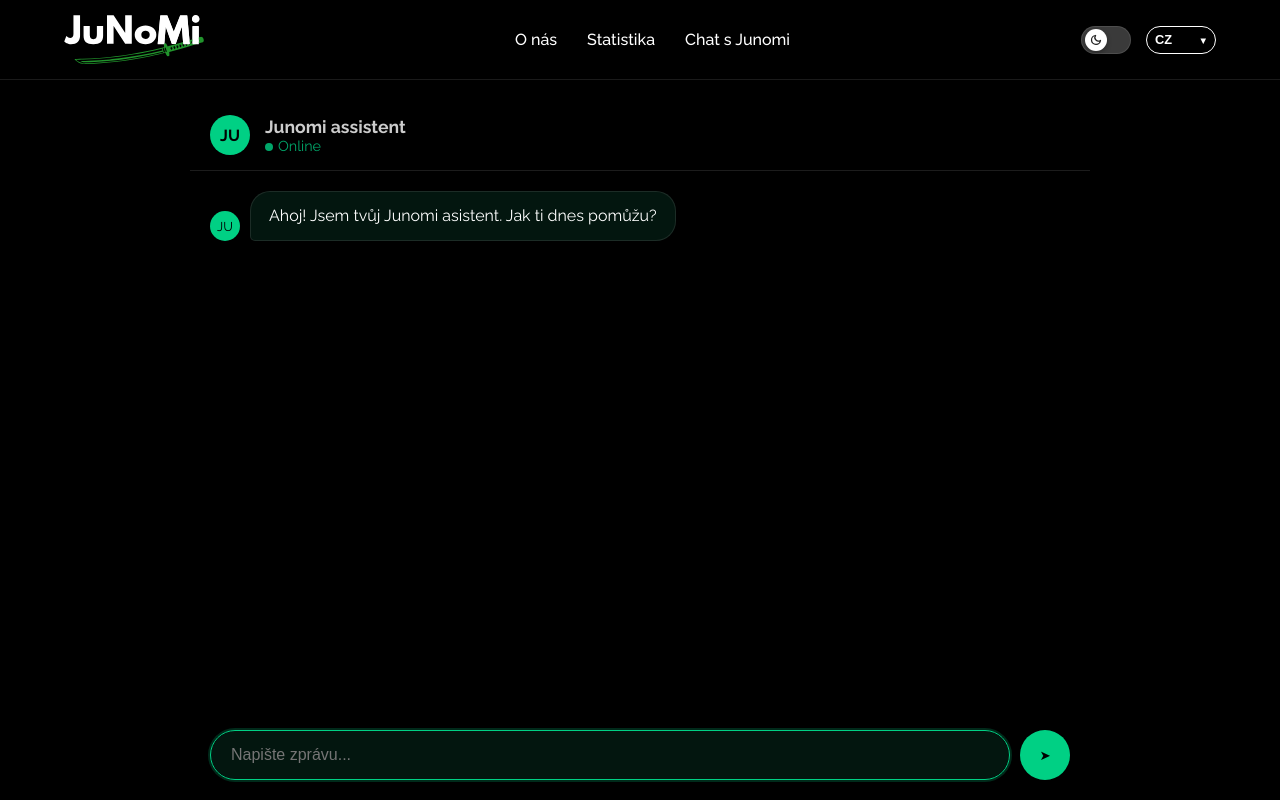
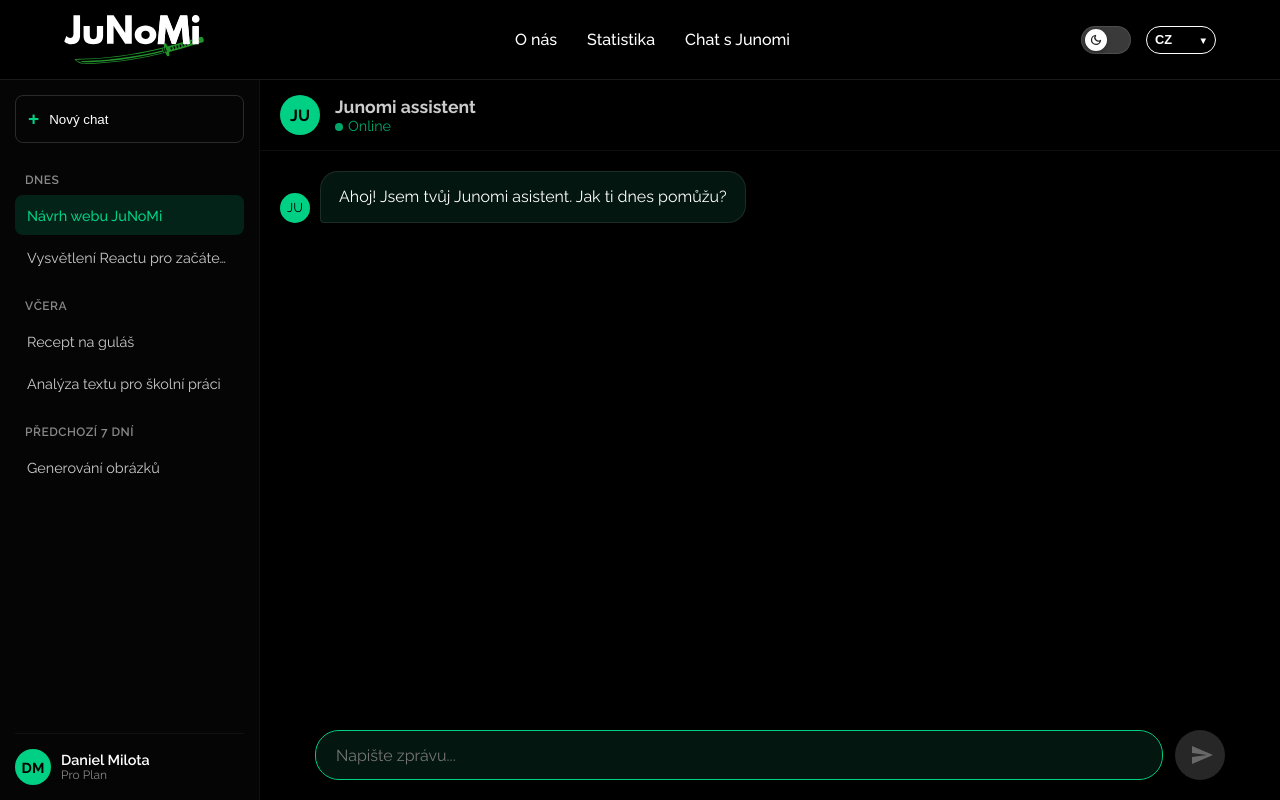
Before and after one commit to Trif-ling/RPR_AI_WEB, a React (Create React App) app in the folder client/: page /chat in a window 1280 px wide. Built offline with nearby package versions, Linux system fonts and the light colour scheme.

Commit message:
Update chatbot

```diff
--- a/client/src/components/ChatPage.css
+++ b/client/src/components/ChatPage.css
@@ -1,34 +1,224 @@
 /* src/components/ChatPage.css */
 
-/* Hlavní kontejner chatu */
+/* === ROZLOŽENÍ STRÁNKY (GRID) === */
+.app-layout {
+  display: grid;
+  /* Levý sloupec (sidebar) 260px, Pravý (chat) zbytek */
+  grid-template-columns: 260px 1fr;
+  height: 100vh;
+  width: 100vw;
+  background-color: var(--bg-color);
+  padding-top: 80px; /* Místo pro Navbar nahoře */
+  box-sizing: border-box;
+  overflow: hidden; /* Zabrání scrollování celé stránky */
+}
+
+/* === SIDEBAR (LEVÝ PANEL) === */
+.sidebar {
+  background-color: #050505; /* Tmavé pozadí sidebaru */
+  border-right: 1px solid rgba(128, 128, 128, 0.1);
+  display: flex;
+  flex-direction: column;
+  padding: 15px;
+  gap: 10px;
+  height: 100%;
+  overflow-y: auto;
+}
+
+/* Tlačítko Nový chat */
+.new-chat-btn {
+  background-color: transparent;
+  border: 1px solid rgba(128, 128, 128, 0.3);
+  color: var(--text-color);
+  padding: 12px;
+  border-radius: 8px;
+  cursor: pointer;
+  text-align: left;
+  display: flex;
+  align-items: center;
+  gap: 10px;
+  transition: all 0.2s;
+  flex-shrink: 0;
+}
+
+.new-chat-btn:hover {
+  background-color: rgba(255, 255, 255, 0.05);
+  border-color: var(--accent-color);
+}
+
+.new-chat-btn span {
+  font-size: 1.2rem;
+  font-weight: bold;
+  color: var(--accent-color);
+}
+
+/* Seznam historie */
+.history-list {
+  flex: 1;
+  overflow-y: auto;
+  display: flex;
+  flex-direction: column;
+}
+
+/* Skupiny (Dnes, Včera...) */
+.history-group {
+  font-size: 0.75rem;
+  color: #888;
+  margin: 20px 0 8px 10px;
+  font-weight: 600;
+  text-transform: uppercase;
+  letter-spacing: 0.5px;
+}
+
+/* Položka historie (řádek) */
+.history-item {
+  position: relative;
+  display: flex;
+  align-items: center;
+  justify-content: space-between;
+  padding: 10px 12px;
+  margin-bottom: 2px;
+  border-radius: 8px;
+  cursor: pointer;
+  color: #ccc;
+  font-size: 0.9rem;
+  transition: background-color 0.2s, color 0.2s;
+  height: 40px;
+}
+
+/* Název chatu - oříznutí */
+.history-title {
+  white-space: nowrap;
+  overflow: hidden;
+  text-overflow: ellipsis;
+  flex: 1;
+  margin-right: 5px;
+}
+
+.history-item:hover {
+  background-color: rgba(255, 255, 255, 0.08);
+  color: #fff;
+}
+
+/* Aktivní položka */
+.history-item.active {
+  background-color: rgba(0, 208, 132, 0.15);
+  color: #00d084;
+  font-weight: 500;
+}
+
+/* Akční tlačítka (skrytá, zobrazí se na hover) */
+.history-actions {
+  display: none;
+  align-items: center;
+  gap: 2px;
+  background: linear-gradient(to right, transparent, #050505 20%);
+  padding-left: 8px;
+}
+
+.history-item:hover .history-actions {
+  display: flex;
+  background-color: #1a1a1a; /* Musí ladit s pozadím hoveru */
+}
+
+.history-item.active:hover .history-actions {
+  background-color: #0d261e; /* Musí ladit s aktivním pozadím */
+}
+
+.history-actions button {
+  background: none;
+  border: none;
+  cursor: pointer;
+  font-size: 1rem;
+  color: #888;
+  padding: 4px;
+  opacity: 0.7;
+  transition: opacity 0.2s, color 0.2s;
+}
+
+.history-actions button:hover {
+  opacity: 1;
+  color: #fff;
+}
+
+.history-actions button[title="Smazat"]:hover {
+  color: #ff4d4d;
+}
+
+/* Patička profilu */
+.sidebar-footer {
+  border-top: 1px solid rgba(128, 128, 128, 0.1);
+  padding-top: 15px;
+  margin-top: auto;
+  flex-shrink: 0;
+}
+
+.user-profile {
+  display: flex;
+  align-items: center;
+  gap: 10px;
+  color: #fff;
+  font-size: 0.9rem;
+}
+
+.avatar-small {
+  width: 36px; height: 36px;
+  background-color: var(--accent-color);
+  color: #000;
+  border-radius: 50%;
+  display: flex; align-items: center; justify-content: center;
+  font-weight: bold;
+  font-size: 0.9rem;
+  flex-shrink: 0;
+}
+
+.user-info {
+  display: flex;
+  flex-direction: column;
+  line-height: 1.2;
+  overflow: hidden;
+}
+
+.user-name {
+  font-size: 0.9rem;
+  font-weight: 600;
+  white-space: nowrap;
+}
+
+.user-status {
+  font-size: 0.75rem;
+  color: #888;
+}
+
+/* === HLAVNÍ ČÁST (CHAT) === */
+.chat-main {
+  position: relative;
+  height: 100%;
+  width: 100%;
+  display: flex;
+  flex-direction: column;
+  background-color: transparent;
+}
+
+/* Kontejner chatu */
 .chat-container {
   display: flex;
   flex-direction: column;
-
-  /* ZMĚNA: Výška na celou obrazovku viewportu */
-  height: 100vh;
-
-  /* ZMĚNA: Přidán padding-top, aby obsah nezačínal pod Navbarem (80px + 20px mezera) */
-  padding-top: 100px;
-
-  /* ZMĚNA: Důležité, aby se padding započítal do výšky 100vh a stránka neujela */
+  height: 100%;
+  width: 100%;
+  max-width: 1100px; /* Šířka obsahu chatu */
+  margin: 0 auto;
+  padding: 0;
   box-sizing: border-box;
-
-  max-width: 900px;
-  margin: 0 auto;
-  position: relative;
-  background-color: transparent;
 }
 
-/* --- HLAVIČKA CHATU (Volitelné, pokud ji tam máš, jinak můžeš skrýt) --- */
+/* Hlavička chatu */
 .chat-header {
   padding: 15px 20px;
-  border-bottom: 1px solid rgba(139, 139, 139, 0.2);
+  border-bottom: 1px solid rgba(139, 139, 139, 0.1);
   display: flex;
   align-items: center;
   gap: 15px;
-  background-color: transparent;
-  /* Aby hlavička neujela při scrollování zpráv, můžeš ji nechat součástí flex flow */
   flex-shrink: 0;
 }
 
@@ -40,46 +230,28 @@
   font-weight: bold; color: #000;
 }
 
-.chat-info h3 {
-  margin: 0; font-size: 1.1rem; color: var(--text-color);
-}
+.chat-info h3 { margin: 0; font-size: 1.1rem; color: var(--text-color); }
+.chat-info { color: var(--text-color); font-size: 0.9rem; opacity: 0.8; }
+.status-dot { display: inline-block; width: 8px; height: 8px; background-color: #00d084; border-radius: 50%; margin-right: 5px; }
 
-.status-dot {
-  display: inline-block; width: 8px; height: 8px;
-  background-color: #00d084; border-radius: 50%; margin-right: 5px;
-}
-
-.chat-info {
-  color: var(--text-color); font-size: 0.9rem; opacity: 0.8;
-}
-
-/* --- OBLAST ZPRÁV --- */
+/* Zprávy */
 .messages-area {
-  flex: 1; /* Zabere veškeré volné místo mezi hlavičkou a inputem */
-  overflow-y: auto; /* Scrollování pouze v této oblasti */
+  flex: 1;
+  overflow-y: auto;
   padding: 20px;
   display: flex;
   flex-direction: column;
-  gap: 15px;
-
-  /* Jemný scrollbar pro tuto oblast */
+  gap: 20px;
   scrollbar-width: thin;
-  scrollbar-color: var(--accent-color) transparent;
 }
 
-/* Řádek zprávy */
 .message-row {
   display: flex; align-items: flex-end; gap: 10px;
-  max-width: 80%; /* Zvětšeno na 80% pro lepší využití místa */
+  max-width: 75%;
 }
 
-.user-row {
-  align-self: flex-end; flex-direction: row-reverse;
-}
-
-.bot-row {
-  align-self: flex-start;
-}
+.user-row { align-self: flex-end; flex-direction: row-reverse; }
+.bot-row { align-self: flex-start; }
 
 .msg-avatar {
   width: 30px; height: 30px;
@@ -89,116 +261,94 @@
   color: #000; flex-shrink: 0;
 }
 
-/* Bubliny */
 .message-bubble {
   padding: 12px 18px;
-  border-radius: 20px;
+  border-radius: 18px;
   font-size: 1rem;
-  line-height: 1.5;
+  line-height: 1.6;
   position: relative;
   word-wrap: break-word;
   box-shadow: 0 2px 5px rgba(0,0,0,0.05);
 }
 
-/* Bublina Bota */
 .bot-bubble {
   background-color: var(--box-bg);
   color: var(--text-color);
   border: 1px solid rgba(128, 128, 128, 0.2);
-  border-bottom-left-radius: 5px;
+  border-bottom-left-radius: 4px;
 }
 
-/* Bublina Uživatele */
 .user-bubble {
   background-color: var(--accent-color);
   color: #000;
   font-weight: 500;
-  border-bottom-right-radius: 5px;
+  border-bottom-right-radius: 4px;
 }
 
-/* Ztenčení písma uživatele pouze ve světlém režimu (tvůj předchozí požadavek) */
-body.light-mode .user-bubble {
-  font-weight: 400;
-}
-
-/* --- VSTUPNÍ POLE (INPUT) --- */
+/* Vstupní oblast */
 .input-area {
   padding: 20px;
   display: flex;
-  gap: 10px;
-  background-color: transparent;
-  flex-shrink: 0; /* Input se nesmí zmenšovat */
+  gap: 12px;
+  flex-shrink: 0;
+  align-items: flex-end;
+  width: 100%;
+  max-width: 950px;
+  margin: 0 auto;
 }
 
-.input-area input {
+.input-area textarea {
   flex: 1;
-  padding: 15px 20px;
-  border-radius: 30px;
+  padding: 14px 20px;
+  border-radius: 24px;
   border: 1px solid rgba(128, 128, 128, 0.3);
   background-color: var(--box-bg);
   color: var(--text-color);
   font-size: 1rem;
+  font-family: inherit;
+  line-height: 1.4;
   outline: none;
-  transition: border-color 0.3s, box-shadow 0.3s;
+  resize: none;
+  max-height: 150px;
+  overflow-y: auto;
 }
 
-.input-area input:focus {
+.input-area textarea:focus {
   border-color: var(--accent-color);
-  box-shadow: 0 0 0 2px rgba(0, 208, 132, 0.2);
 }
 
 .send-btn {
   width: 50px; height: 50px;
-  border-radius: 50%; border: none;
+  border-radius: 50%;
+  border: none;
   background-color: var(--accent-color);
-  color: #000; cursor: pointer;
+  color: #000;
+  cursor: pointer;
   display: flex; align-items: center; justify-content: center;
+  flex-shrink: 0;
   transition: transform 0.2s;
-  flex-shrink: 0;
 }
 
-.send-btn:hover {
-  transform: scale(1.1);
+.send-btn:hover:not(:disabled) { transform: scale(1.1); background-color: #00a368; }
+.send-btn:disabled { background-color: rgba(128,128,128,0.3); cursor: not-allowed; }
+.send-btn svg { fill: #000; margin-left: 3px; }
+.send-btn:disabled svg { fill: rgba(255,255,255,0.3); }
+
+/* Mobilní zobrazení - skrytí sidebaru */
+@media (max-width: 768px) {
+  .app-layout {
+    grid-template-columns: 1fr;
+  }
+  .sidebar { display: none; }
+  .chat-container { max-width: 100%; }
+  .message-row { max-width: 90%; }
+  .input-area { padding: 10px; }
 }
 
-/* --- RESPONZIVITA NA MOBILU --- */
-@media (max-width: 768px) {
-  .chat-container {
-    /* Na mobilu trochu zmenšíme horní odsazení, pokud je navbar menší,
-       ale 90px je jistota proti klipování */
-    padding-top: 100px;
-    width: 100%;
-    max-width: 100%;
-  }
-
-  .message-row {
-    max-width: 90%; /* Na mobilu bubliny širší */
-  }
-
-  .input-area {
-    padding: 15px 10px; /* Menší padding kolem inputu */
-  }
-
-  .input-area input {
-    font-size: 16px; /* Prevence zoomování na iOS */
-  }
-}
-
-/* --- Markdown Styly --- */
-.bot-bubble p { margin: 5px 0; }
+/* Markdown styly */
+.bot-bubble p { margin: 8px 0; }
 .bot-bubble p:first-child { margin-top: 0; }
 .bot-bubble p:last-child { margin-bottom: 0; }
+.bot-bubble pre { background: #111; padding: 10px; border-radius: 6px; overflow-x: auto; margin: 10px 0; }
+.bot-bubble code { background: rgba(0,0,0,0.3); padding: 2px 4px; border-radius: 4px; font-family: monospace; }
 .bot-bubble ul, .bot-bubble ol { margin: 5px 0; padding-left: 20px; }
-.bot-bubble li { margin-bottom: 2px; }
-.bot-bubble strong { font-weight: bold; color: inherit; }
-.bot-bubble code {
-  background-color: rgba(0,0,0,0.1);
-  padding: 2px 4px; border-radius: 4px;
-  font-family: monospace; font-size: 0.9em;
-}
-.bot-bubble pre {
-  background-color: #2d2d2d; color: #fff;
-  padding: 10px; border-radius: 5px;
-  overflow-x: auto; margin: 10px 0;
-}
-.bot-bubble pre code { background-color: transparent; color: inherit; padding: 0; }
--- a/client/src/components/ChatPage.js
+++ b/client/src/components/ChatPage.js
@@ -6,25 +6,26 @@
 
 const BACKEND_URL = "https://monkfish-app-grkr8.ondigitalocean.app/rpr-ai-web-server";
 
-function ChatPage({ text }) { // Přijímáme 'text' (překlady) jako prop
+function ChatPage({ text }) {
 
-  // Inicializace s prázdným textem nebo defaultním,
-  // ale hned ho přepíšeme v useEffect podle jazyka
+  // --- STAVOVÉ PROMĚNNÉ ---
   const [messages, setMessages] = useState([
     { id: 1, sender: 'bot', text: text?.chat_welcome || "..." },
   ]);
 
   const [inputValue, setInputValue] = useState("");
   const [isTyping, setIsTyping] = useState(false);
+
+  // Reference
   const messagesEndRef = useRef(null);
+  const inputRef = useRef(null);
 
-  // EFEKT: Aktualizace první zprávy při změně jazyka
+  // --- EFEKTY ---
+
+  // Aktualizace uvítací zprávy při změně jazyka
   useEffect(() => {
     setMessages(prevMessages => {
-      // Vytvoříme kopii zpráv
       const newMessages = [...prevMessages];
-      // Najdeme první zprávu (která je od bota a je to uvítání)
-      // Předpokládáme, že první zpráva s ID 1 je vždy uvítací
       const welcomeMsgIndex = newMessages.findIndex(msg => msg.id === 1);
 
       if (welcomeMsgIndex !== -1) {
@@ -35,11 +36,9 @@
       }
       return newMessages;
     });
-  }, [text]); // Spustí se vždy, když se změní objekt 'text' (při změně jazyka)
+  }, [text]);
 
-
-  // --- Utility funkce ---
-
+  // Scroll dolů při nové zprávě
   const scrollToBottom = () => {
     messagesEndRef.current?.scrollIntoView({ behavior: "smooth" });
   };
@@ -47,6 +46,31 @@
   useEffect(() => {
     scrollToBottom();
   }, [messages]);
+
+  // Vrácení fokusu do inputu po odeslání
+  useEffect(() => {
+    if (!isTyping) {
+      setTimeout(() => {
+        inputRef.current?.focus();
+      }, 10);
+    }
+  }, [isTyping]);
+
+  // Automatická výška textarea
+  const adjustTextareaHeight = () => {
+    const textarea = inputRef.current;
+    if (textarea) {
+      textarea.style.height = 'auto';
+      textarea.style.height = `${Math.min(textarea.scrollHeight, 150)}px`;
+    }
+  };
+
+  useEffect(() => {
+    adjustTextareaHeight();
+  }, [inputValue]);
+
+
+  // --- POMOCNÉ FUNKCE ---
 
   const prepareHistory = (currentMessages) => {
     return currentMessages.map(msg => ({
@@ -64,22 +88,24 @@
     return <div dangerouslySetInnerHTML={{ __html: cleanHtml }} />;
   };
 
-  // --- Hlavní funkce Odeslání Zprávy ---
+  // --- ODESLÁNÍ ZPRÁVY ---
 
   const handleSend = async (e) => {
-    e.preventDefault();
+    if (e) e.preventDefault();
     if (!inputValue.trim() || isTyping) return;
 
     const userText = inputValue;
     setInputValue("");
     setIsTyping(true);
 
+    if (inputRef.current) inputRef.current.style.height = 'auto';
+
     // 1. Přidat zprávu uživatele
     const newUserMsg = { id: Date.now(), sender: 'user', text: userText };
     const historyToSend = [...messages, newUserMsg];
     setMessages(historyToSend);
 
-    // 2. Přidat prázdnou bublinu pro bota
+    // 2. Přidat placeholder pro bota
     const botMsgId = Date.now() + 1;
     const initialBotMsg = { id: botMsgId, sender: 'bot', text: "" };
     setMessages(prev => [...prev, initialBotMsg]);
@@ -87,7 +113,6 @@
     let fullResponse = "";
 
     try {
-      // 3. Volání backendu
       const response = await fetch(`${BACKEND_URL}/chat`, {
         method: 'POST',
         headers: { 'Content-Type': 'application/json' },
@@ -96,76 +121,108 @@
         })
       });
 
-      // === OPRAVA CHYBY "Body has already been consumed" ===
       if (!response.ok) {
         let errorMsg = `Chyba ${response.status}`;
-
-        // DŮLEŽITÉ: Vytvoříme kopii odpovědi.
-        // Můžeme tak zkusit přečíst JSON a když to selže, přečteme text z kopie.
         const responseClone = response.clone();
-
         try {
-            const errorData = await response.json(); // První pokus (spotřebuje originál)
-            if (errorData && errorData.error) {
-                errorMsg = errorData.error;
+            const errorData = await response.json();
+            if (errorData && errorData.error) errorMsg = errorData.error;
+        } catch (jsonError) {
+            const textError = await responseClone.text();
+            if (textError) errorMsg = textError;
         }
-        } catch (jsonError) {
-            // Druhý pokus (spotřebuje kopii - to je bezpečné)
-            const textError = await responseClone.text();
-            if (textError) {
-                errorMsg = textError;
-            }
+        throw new Error(errorMsg);
       }
 
-        // Vyhodíme chybu, aby ji chytil blok catch níže
-        throw new Error(errorMsg);
-      }
-      // ====================================================
-
-      // 4. Čtení streamu
       const reader = response.body.getReader();
       const decoder = new TextDecoder();
 
       while (true) {
         const { done, value } = await reader.read();
         if (done) break;
-
         const chunk = decoder.decode(value, { stream: true });
         fullResponse += chunk;
-
-        setMessages(prev =>
-          prev.map(msg =>
-            msg.id === botMsgId ? { ...msg, text: fullResponse } : msg
-          )
-        );
+        setMessages(prev => prev.map(msg => msg.id === botMsgId ? { ...msg, text: fullResponse } : msg));
         scrollToBottom();
       }
-
-      // Finální uložení
-      setMessages(prev =>
-        prev.map(msg =>
-          msg.id === botMsgId ? { ...msg, text: fullResponse } : msg
-        )
-      );
+      setMessages(prev => prev.map(msg => msg.id === botMsgId ? { ...msg, text: fullResponse } : msg));
 
     } catch (error) {
-      console.error("Chyba při komunikaci s API:", error);
-      // Zobrazení chyby v bublině
-      setMessages(prev =>
-        prev.map(msg =>
-          msg.id === botMsgId ? { ...msg,
-            text: `⚠️ ${error.message}`
-          } : msg
-        )
-      );
+      console.error("Chyba API:", error);
+      setMessages(prev => prev.map(msg => msg.id === botMsgId ? { ...msg, text: `⚠️ ${error.message}` } : msg));
       scrollToBottom();
     } finally {
       setIsTyping(false);
     }
   };
 
+  const handleKeyDown = (e) => {
+    if (e.key === 'Enter' && !e.shiftKey) {
+      e.preventDefault();
+      handleSend(e);
+    }
+  };
+
+  // --- RENDEROVÁNÍ (HTML) ---
   return (
+    <div className="app-layout">
+
+      {/* === LEVÝ PANEL (SIDEBAR) === */}
+      <aside className="sidebar">
+        <button className="new-chat-btn" onClick={() => window.location.reload()}>
+          <span>+</span> Nový chat
+        </button>
+
+        <div className="history-list">
+
+          <div className="history-group">Dnes</div>
+
+          {/* Ukázka aktivního chatu */}
+          <div className="history-item active">
+            <span className="history-title">Návrh webu JuNoMi</span>
+            <div className="history-actions">
+              <button title="Upravit">✎</button>
+              <button title="Smazat">🗑️</button>
+            </div>
+          </div>
+
+          <div className="history-item">
+            <span className="history-title">Vysvětlení Reactu pro začátečníky</span>
+          </div>
+
+          <div className="history-group">Včera</div>
+
+          <div className="history-item">
+            <span className="history-title">Recept na guláš</span>
+          </div>
+
+          <div className="history-item">
+            <span className="history-title">Analýza textu pro školní práci</span>
+          </div>
+
+          <div className="history-group">Předchozí 7 dní</div>
+
+          <div className="history-item">
+            <span className="history-title">Generování obrázků</span>
+          </div>
+        </div>
+
+        <div className="sidebar-footer">
+          <div className="user-profile">
+            <div className="avatar-small">DM</div>
+            <div className="user-info">
+              <span className="user-name">Daniel Milota</span>
+              <span className="user-status">Pro Plan</span>
+            </div>
+          </div>
+        </div>
+      </aside>
+
+      {/* === HLAVNÍ CHAT === */}
+      <main className="chat-main">
         <div className="chat-container">
+
+          {/* Hlavička chatu */}
           <div className="chat-header">
             <div className="bot-avatar">JU</div>
             <div className="chat-info">
@@ -177,6 +234,7 @@
             </div>
           </div>
 
+          {/* Zprávy */}
           <div className="messages-area">
             {messages.map((msg) => (
               <div key={msg.id} className={`message-row ${msg.sender === 'user' ? 'user-row' : 'bot-row'}`}>
@@ -190,20 +248,27 @@
             <div ref={messagesEndRef} />
           </div>
 
+          {/* Vstupní pole */}
           <form className="input-area" onSubmit={handleSend}>
-        <input
-          type="text"
-          /* ZDE JE ZMĚNA: Placeholder z překladů */
+            <textarea
+              ref={inputRef}
               placeholder={isTyping ? "..." : text.chat_placeholder}
               value={inputValue}
               onChange={(e) => setInputValue(e.target.value)}
+              onKeyDown={handleKeyDown}
               disabled={isTyping}
               autoFocus
+              rows={1}
             />
             <button type="submit" className="send-btn" disabled={isTyping || !inputValue.trim()}>
-          ➤
+              <svg viewBox="0 0 24 24" width="24" height="24" fill="currentColor">
+                <path d="M2.01 21L23 12 2.01 3 2 10l15 2-15 2z"></path>
+              </svg>
             </button>
           </form>
+
+        </div>
+      </main>
     </div>
   );
 }
```
Also changed, not shown: 2 other files (tests, documents, lock files or other folders). Lines whose indentation alone changed are shown as unchanged.
